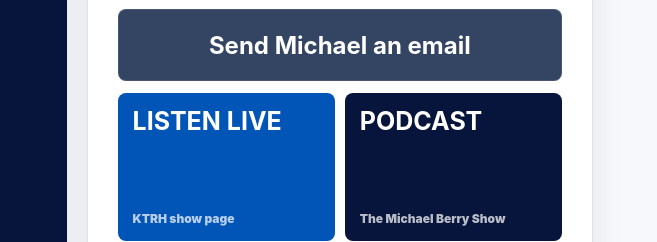
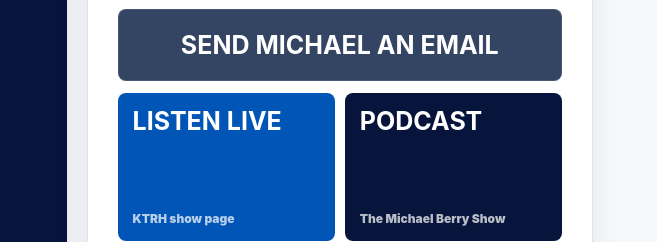
Before and after one commit to hak-tx/mb-show, a website: page index.html in a window 1280 px wide. Shown: the part 321-563 px from the top of the page, 623-1280 px from the left. Drawn offline with Linux system fonts and the light colour scheme.

Commit message:
Match email tile typography

```diff
--- a/index.html
+++ b/index.html
@@ -13,7 +13,7 @@
       rel="icon"
       href="https://michaelberryshow.com/cdn/shop/files/mb-logo-300x276.png?crop=center&height=32&v=1683575562&width=32"
     >
-    <link rel="stylesheet" href="./styles.css?v=23">
+    <link rel="stylesheet" href="./styles.css?v=24">
   </head>
   <body>
     <header class="topbar site-header">
--- a/styles.css
+++ b/styles.css
@@ -366,10 +366,10 @@ h1 {
 
 .email-tile strong {
   display: block;
-  font-size: clamp(18px, 2vw, 24px);
-  line-height: 1.05;
+  font-size: clamp(19px, 2vw, 25px);
+  line-height: 1.04;
   text-align: center;
-  text-transform: none;
+  text-transform: uppercase;
 }
 
 .quick-links {
```
Also changed, not shown: admin.html (+1 -1 lines), design-qa.md (+1 -0 lines).
